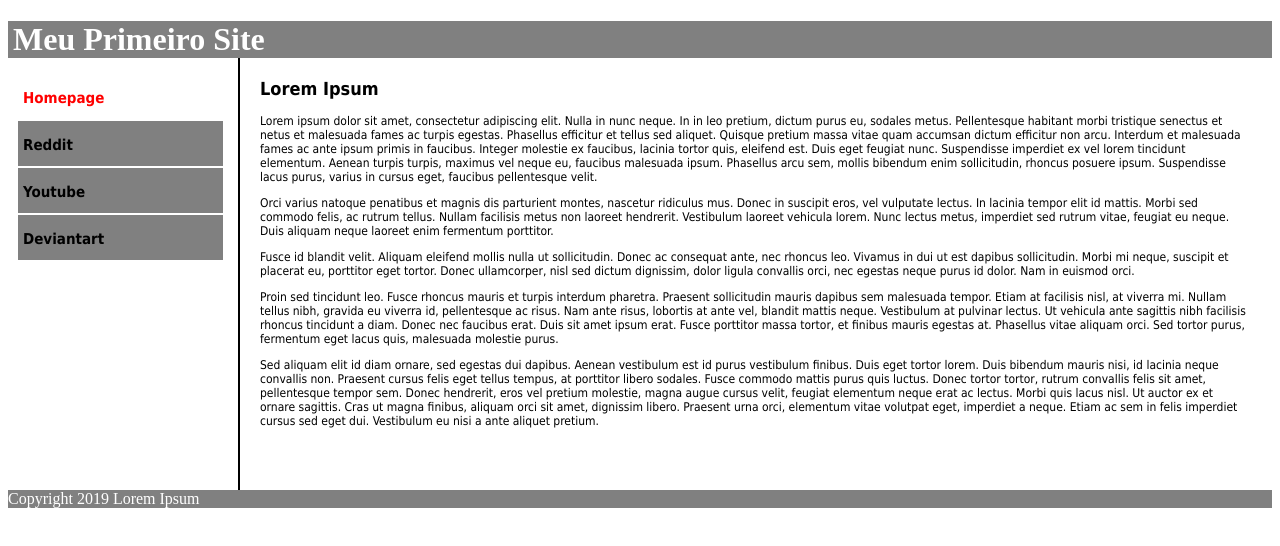
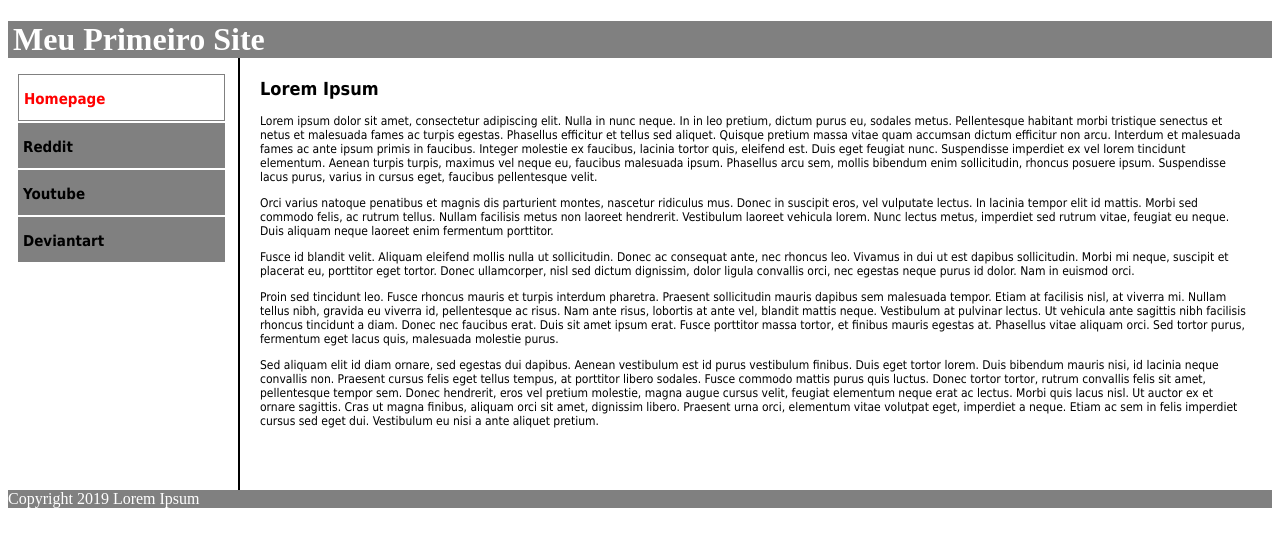
Before and after one commit to Edglatus/Edglatus.github.io, a plain HTML site: page exercicio8/index.html in a window 1280 px wide. In both pictures the pointer is over the link "Homepage". Drawn offline with Linux system fonts and the light colour scheme.

Commit message:
Update style.css

```diff
--- a/exercicio8/style.css
+++ b/exercicio8/style.css
@@ -17,7 +17,7 @@
 	display: block;
 	min-width: 200px;
 	min-height: 30px;
-    font: bold 15px Tahoma, sans-serif;
+        font: bold 15px Tahoma, sans-serif;
 	background-color: gray;
 	text-decoration: none;
 	text-align: left;
@@ -28,6 +28,9 @@
 {
 	color: red;
 	background-color: white;
+	border-style: solid;
+	border-color: gray;
+	border-width: 1px;
 }
 
 header
```
